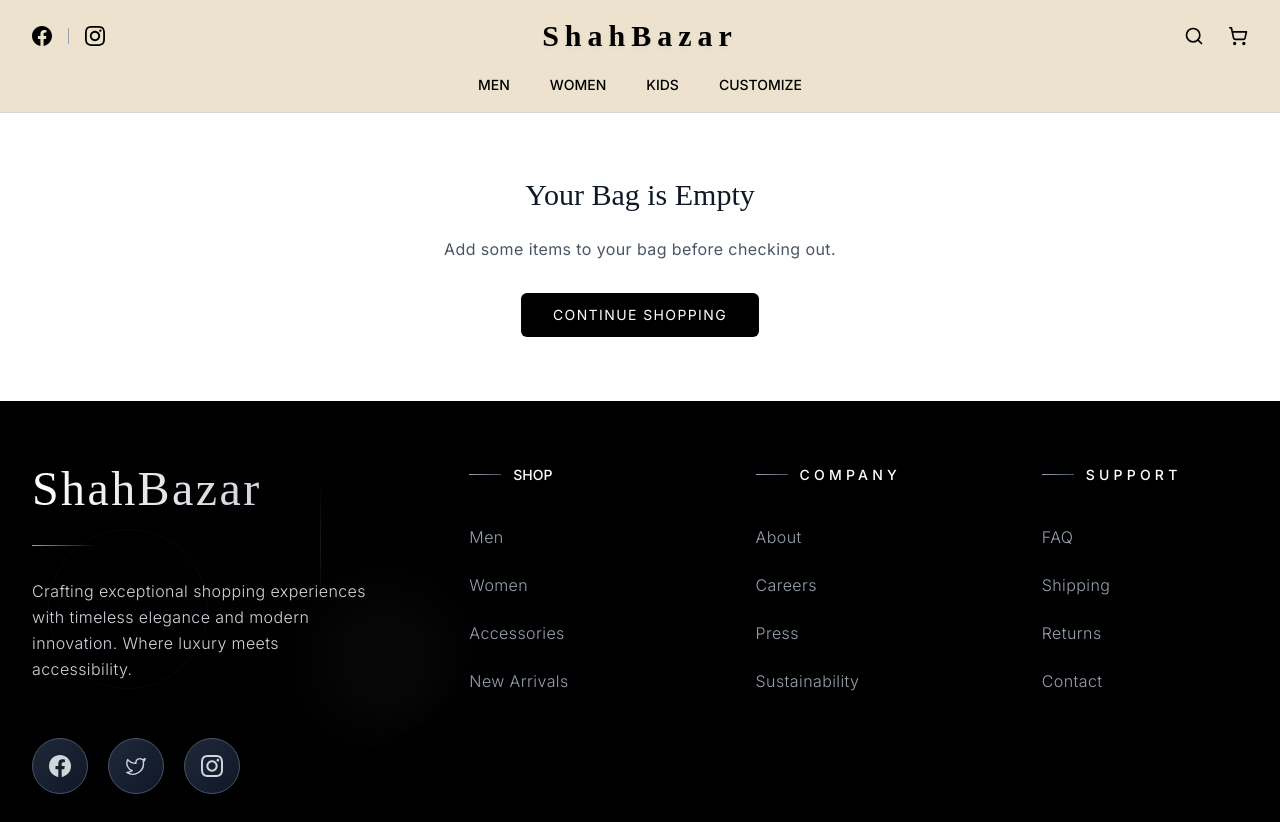
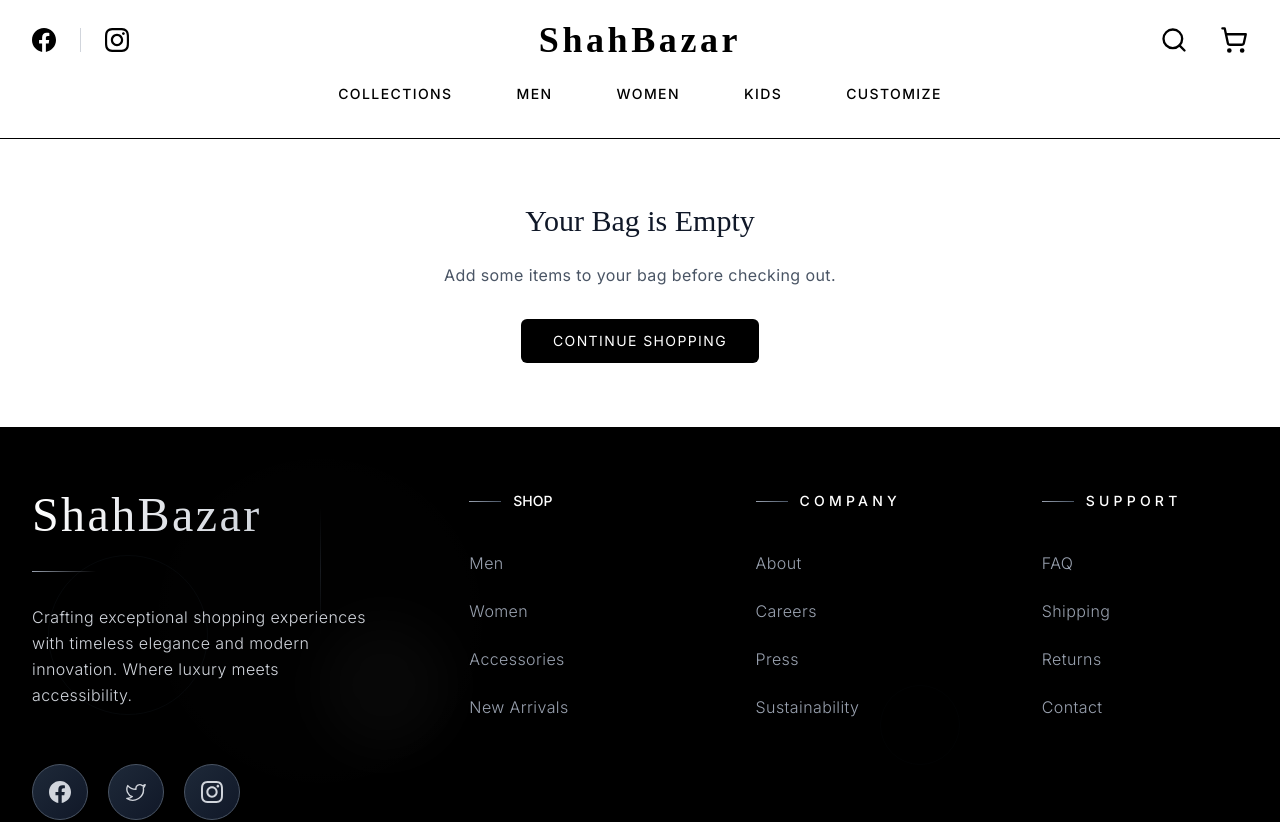
Before and after one commit to ZainJ5/e-commence-store, a Next.js app: page /checkout in a window 1280 px wide. Shown: the top 822 px of the page. Built offline with nearby package versions, Linux system fonts and the light colour scheme.

Commit message:
Updated Navbar

```diff
--- a/src/app/components/Navbar.jsx
+++ b/src/app/components/Navbar.jsx
@@ -10,47 +10,70 @@
   const [isMenuOpen, setIsMenuOpen] = useState(false);
   const [isCartOpen, setIsCartOpen] = useState(false);
   const [mounted, setMounted] = useState(false);
+  const [isScrolled, setIsScrolled] = useState(false);
   const { totalItems } = useCartStore();
 
-  // Handle SSR
+  const navigationItems = [
+    { label: 'Collections', path: '/collections' },
+    { label: 'Men', path: '/collections/men' },
+    { label: 'Women', path: '/collections/women' },
+    { label: 'Kids', path: '/collections/kids' },
+    { label: 'Customize', path: '/collections/customizable' }
+  ];
+
   useEffect(() => {
     setMounted(true);
+    const handleScroll = () => {
+      setIsScrolled(window.scrollY > 50);
+    };
+    window.addEventListener('scroll', handleScroll);
+    return () => window.removeEventListener('scroll', handleScroll);
   }, []);
 
   const linkVariants = {
     hidden: { opacity: 0, y: 20 },
-    visible: { opacity: 1, y: 0, transition: { duration: 0.5, ease: 'easeOut' } },
+    visible: { opacity: 1, y: 0, transition: { duration: 0.6, ease: [0.25, 0.8, 0.25, 1] } },
   };
 
   const mobileMenuVariants = {
     hidden: { x: '-100%', opacity: 0 },
-    visible: { x: 0, opacity: 1, transition: { duration: 0.6, ease: 'easeInOut' } },
-    exit: { x: '-100%', opacity: 0, transition: { duration: 0.6, ease: 'easeInOut' } },
+    visible: { x: 0, opacity: 1, transition: { duration: 0.5, ease: [0.25, 0.8, 0.25, 1] } },
+    exit: { x: '-100%', opacity: 0, transition: { duration: 0.4, ease: [0.25, 0.8, 0.25, 1] } },
   };
 
   return (
     <>
-      <nav className="w-full z-50 py-4 border-b border-gray-300 bg-[rgb(236,226,206)]">
+      <nav className={`w-full z-50 pt-5 pb-5 border-b transition-all duration-300 ${isScrolled ? 'bg-white shadow-lg' : 'bg-white'}`}>
         <div className="max-w-7xl mx-auto px-4 sm:px-6 lg:px-8">
-          <div className="flex justify-between items-center">
+          <div className="flex justify-between text-black items-center">
             <div className="w-1/3 flex justify-start items-center">
               <button
                 onClick={() => setIsMenuOpen(true)}
-                className="md:hidden text-black mr-4"
+                className="md:hidden text-black mr-6 hover:text-gray-600 transition-colors cursor-pointer"
                 aria-label="Open menu"
               >
-                <Menu className="w-5 h-5" />
+                <Menu className="w-7 h-7" />
               </button>
 
-              <div className="hidden lg:flex items-center">
-                <a href="https://facebook.com" target="_blank" rel="noopener noreferrer" className="transition-colors duration-300">
-                  <svg className="w-5 h-5" fill="black" viewBox="0 0 24 24">
+              <div className="hidden lg:flex items-center space-x-6">
+                <a
+                  href="https://facebook.com"
+                  target="_blank"
+                  rel="noopener noreferrer"
+                  className="text-black transition-all duration-300 hover:text-gray-600 cursor-pointer transform hover:scale-110"
+                >
+                  <svg className="w-6 h-6" fill="currentColor" viewBox="0 0 24 24">
                     <path d="M24 12.073c0-6.627-5.373-12-12-12s-12 5.373-12 12c0 5.99 4.388 10.954 10.125 11.854v-8.385H7.078v-3.47h3.047V9.43c0-3.007 1.792-4.669 4.533-4.669 1.312 0 2.686.235 2.686.235v2.953H15.83c-1.491 0-1.956.925-1.956 1.874v2.25h3.328l-.532 3.47h-2.796v8.385C19.612 23.027 24 18.062 24 12.073z" />
                   </svg>
                 </a>
-                <div className="h-4 w-px bg-gray-400 mx-4"></div>
-                <a href="https://instagram.com" target="_blank" rel="noopener noreferrer" className="transition-colors duration-300">
-                  <svg className="w-5 h-5" fill="black" viewBox="0 0 24 24">
+                <div className="h-6 w-px bg-gray-300"></div>
+                <a
+                  href="https://instagram.com"
+                  target="_blank"
+                  rel="noopener noreferrer"
+                  className="text-black transition-all duration-300 hover:text-gray-600 cursor-pointer transform hover:scale-110"
+                >
+                  <svg className="w-6 h-6" fill="currentColor" viewBox="0 0 24 24">
                     <path d="M12 2.163c3.204 0 3.584.012 4.85.07 3.252.148 4.771 1.691 4.919 4.919.058 1.265.069 1.645.069 4.849 0 3.205-.012 3.584-.069 4.849-.149 3.225-1.664 4.771-4.919 4.919-1.266.058-1.644.07-4.85.07-3.204 0-3.584-.012-4.849-.07-3.26-.149-4.771-1.699-4.919-4.92-.058-1.265-.07-1.644-.07-4.849 0-3.204.013-3.583.07-4.849.149-3.227 1.664-4.771 4.919-4.919 1.266-.057 1.645-.069 4.849-.069zm0-2.163c-3.259 0-3.667.014-4.947.072-4.358.2-6.78 2.618-6.98 6.98-.059 1.281-.073 1.689-.073 4.948 0 3.259.014 3.668.072 4.948.2 4.358 2.618 6.78 6.98 6.98 1.281.058 1.689.072 4.948.072 3.259 0 3.668-.014 4.948-.072 4.354-.2 6.782-2.618 6.979-6.98.059-1.28.073-1.689.073-4.948 0-3.259-.014-3.667-.072-4.947-.196-4.354-2.617-6.78-6.979-6.98-1.281-.059-1.69-.073-4.949-.073zm0 5.838c-3.403 0-6.162 2.759-6.162 6.162s2.759 6.163 6.162 6.163 6.162-2.759 6.162-6.163c0-3.403-2.759-6.162-6.162-6.162zm0 10.162c-2.209 0-4-1.79-4-4 0-2.209 1.791-4 4-4s4 1.791 4 4c0 2.21-1.791 4-4 4zm6.406-11.845c-.796 0-1.441.645-1.441 1.44s.645 1.44 1.441 1.44c.795 0 1.439-.645 1.439-1.44s-.644-1.44-1.439-1.44z" />
                   </svg>
                 </a>
@@ -58,54 +81,67 @@
             </div>
 
             <div className="w-1/3 flex justify-center">
-              <Link href="/" className="text-2xl font-bold tracking-tight">
+              <Link href="/" className="group">
                 <motion.span
                   initial={{ opacity: 0, x: -20 }}
                   animate={{ opacity: 1, x: 0 }}
-                  transition={{ duration: 0.8, ease: 'easeOut' }}
-                  style={{
-                    fontFamily: "'Playfair Display', serif",
-                    color: '#000',
-                    fontSize: 'clamp(22px, 5vw, 30px)',
-                    fontWeight: 900,
-                    letterSpacing: '0.2em',
-                    display: 'inline-block',
-                    textShadow: '0 2px 4px rgba(0,0,0,0.05)',
-                  }}
+                  transition={{ duration: 0.8, ease: [0.25, 0.8, 0.25, 1] }}
+                  className="font-['Playfair_Display'] text-black text-2xl xs:text-3xl sm:text-4xl font-bold tracking-widest relative"
                 >
-                  ShahBazar
+                  <span className="bg-gradient-to-r from-black to-black bg-[length:0%_2px] bg-no-repeat bg-bottom pb-2 transition-all duration-700">
+                    ShahBazar
+                  </span>
                 </motion.span>
               </Link>
             </div>
 
-            <div className="w-1/3 flex justify-end items-center space-x-6">
-              <Search className="w-5 h-5 cursor-pointer text-black" />
+            <div className="w-1/3 flex justify-end items-center space-x-4 sm:space-x-8">
+              <button
+                className="text-black hover:text-gray-600 transition-all duration-300 transform hover:scale-110 cursor-pointer"
+                aria-label="Search"
+              >
+                <Search className="w-5 h-5 sm:w-6 sm:h-6 lg:w-7 lg:h-7" />
+              </button>
+
               <button
                 onClick={() => setIsCartOpen(true)}
-                className="relative"
+                className="relative text-black hover:text-gray-600 transition-all duration-300 transform hover:scale-110 cursor-pointer"
                 aria-label="Open cart"
               >
-                <ShoppingCart className="w-5 h-5 cursor-pointer text-black" />
+                <ShoppingCart className="w-5 h-5 sm:w-6 sm:h-6 lg:w-7 lg:h-7" />
                 {mounted && totalItems > 0 && (
-                  <span className="absolute -top-2 -right-2 bg-red-500 text-white text-xs w-5 h-5 flex items-center justify-center rounded-full">
+                  <motion.span
+                    initial={{ scale: 0.5, opacity: 0 }}
+                    animate={{ scale: 1, opacity: 1 }}
+                    className="absolute -top-2 -right-2 bg-black text-white text-xs sm:text-sm w-4 h-4 sm:w-5 sm:h-5 flex items-center justify-center rounded-full font-medium"
+                  >
                     {totalItems}
-                  </span>
+                  </motion.span>
                 )}
               </button>
             </div>
           </div>
 
           <div className="hidden lg:flex justify-center mt-4">
-            <ul className="flex items-center space-x-10">
-              {['Men', 'Women', 'Kids', 'Customize'].map((label) => (
-                <li key={label}>
+            <ul className="flex items-center space-x-8 xl:space-x-16">
+              {navigationItems.map((item, index) => (
+                <motion.li
+                  key={item.label}
+                  variants={linkVariants}
+                  initial="hidden"
+                  animate="visible"
+                  transition={{ delay: index * 0.15 }}
+                >
                   <Link
-                    href={`/${label.toLowerCase()}`}
-                    className="uppercase text-sm font-medium text-black hover:underline"
+                    href={item.path}
+                    className="text-sm uppercase tracking-widest font-medium text-black hover:text-gray-500 transition-all duration-500 relative group cursor-pointer"
                   >
-                    {label}
+                    <span className="relative inline-block overflow-hidden py-2">
+                      <span className="relative z-10">{item.label}</span>
+                      <span className="absolute left-0 bottom-0 h-[2px] w-full bg-black origin-left scale-x-0 transition-transform duration-700 ease-out group-hover:scale-x-100"></span>
+                    </span>
                   </Link>
-                </li>
+                </motion.li>
               ))}
             </ul>
           </div>
@@ -115,69 +151,86 @@
       <AnimatePresence>
         {isMenuOpen && (
           <motion.div
-            className="fixed inset-0 z-50 bg-[rgb(240,230,210)]"
+            className="fixed inset-0 z-50 bg-white"
             variants={mobileMenuVariants}
             initial="hidden"
             animate="visible"
             exit="exit"
           >
             <div className="flex flex-col h-full">
-              <div className="flex justify-between items-center p-4 border-b">
-                <div className="w-8">
+              <div className="flex justify-between items-center p-6 border-b border-gray-200">
+                <div className="w-12">
                   <button
                     onClick={() => setIsMenuOpen(false)}
-                    className="p-1 text-black"
+                    className="p-2 text-black hover:text-gray-600 transition-all duration-300 cursor-pointer"
                     aria-label="Close menu"
                   >
-                    <X className="w-6 h-6" />
+                    <X className="w-6 h-6 sm:w-8 sm:h-8" />
                   </button>
                 </div>
                 <div className="flex-1 text-center">
-                  <span
-                    style={{
-                      fontFamily: "'Playfair Display', serif",
-                      color: '#000',
-                      fontWeight: 900,
-                      fontSize: '22px',
-                      letterSpacing: '0.2em',
-                    }}
-                  >
+                  <span className="font-['Playfair_Display'] text-2xl sm:text-3xl font-bold tracking-widest text-black">
                     ShahBazar
                   </span>
                 </div>
-                <div className="w-8">
-                  <Search className="w-5 h-5 text-black" />
+                <div className="w-12">
+                  <Search className="w-6 h-6 sm:w-7 sm:h-7 text-black cursor-pointer" />
                 </div>
               </div>
 
-              <div className="flex-1 overflow-auto">
-                <ul className="divide-y divide-gray-100">
-                  {['Men', 'Women', 'Kids', 'Customize'].map((label) => (
-                    <li key={label}>
+              <div className="flex-1 overflow-auto bg-gray-50">
+                <ul className="divide-y divide-gray-200">
+                  {navigationItems.map((item, index) => (
+                    <motion.li
+                      key={item.label}
+                      initial={{ opacity: 0, x: -20 }}
+                      animate={{ opacity: 1, x: 0 }}
+                      transition={{ delay: index * 0.1 }}
+                    >
                       <Link
-                        href={`/${label.toLowerCase()}`}
+                        href={item.path}
                         onClick={() => setIsMenuOpen(false)}
-                        className="flex justify-between items-center p-4 text-black"
+                        className="flex justify-between items-center py-4 sm:py-6 px-6 sm:px-8 hover:bg-gray-100 transition-all duration-300 cursor-pointer group"
                       >
-                        <span>{label}</span>
-                        <svg width="20" height="20" viewBox="0 0 24 24" fill="none" xmlns="http://www.w3.org/2000/svg">
-                          <path d="M9 18L15 12L9 6" stroke="currentColor" strokeWidth="2" strokeLinecap="round" strokeLinejoin="round"/>
+                        <span className="text-lg sm:text-xl font-medium tracking-wide text-black">{item.label}</span>
+                        <svg
+                          width="24"
+                          height="24"
+                          viewBox="0 0 24 24"
+                          fill="none"
+                          stroke="currentColor"
+                          strokeWidth="2"
+                          strokeLinecap="round"
+                          strokeLinejoin="round"
+                          className="text-black transform transition-transform duration-300 group-hover:translate-x-2"
+                        >
+                          <path d="M9 18L15 12L9 6" />
                         </svg>
                       </Link>
-                    </li>
+                    </motion.li>
                   ))}
                 </ul>
               </div>
 
-              <div className="mt-auto p-6 border-t flex justify-center space-x-4 items-center">
-                <a href="https://facebook.com" target="_blank" rel="noopener noreferrer" className="transition-colors duration-300">
-                  <svg className="w-6 h-6" fill="black" viewBox="0 0 24 24">
+              <div className="mt-auto p-6 sm:p-8 border-t border-gray-200 flex justify-center space-x-8 sm:space-x-10 items-center bg-white">
+                <a
+                  href="https://facebook.com"
+                  target="_blank"
+                  rel="noopener noreferrer"
+                  className="text-black hover:text-gray-600 transition-all duration-300 transform hover:scale-110 cursor-pointer"
+                >
+                  <svg className="w-6 h-6 sm:w-7 sm:h-7" fill="currentColor" viewBox="0 0 24 24">
                     <path d="M24 12.073c0-6.627-5.373-12-12-12s-12 5.373-12 12c0 5.99 4.388 10.954 10.125 11.854v-8.385H7.078v-3.47h3.047V9.43c0-3.007 1.792-4.669 4.533-4.669 1.312 0 2.686.235 2.686.235v2.953H15.83c-1.491 0-1.956.925-1.956 1.874v2.25h3.328l-.532 3.47h-2.796v8.385C19.612 23.027 24 18.062 24 12.073z" />
                   </svg>
                 </a>
-                <div className="h-4 w-px bg-gray-400"></div>
-                <a href="https://instagram.com" target="_blank" rel="noopener noreferrer" className="transition-colors duration-300">
-                  <svg className="w-6 h-6" fill="black" viewBox="0 0 24 24">
+                <div className="h-8 w-px bg-gray-300"></div>
+                <a
+                  href="https://instagram.com"
+                  target="_blank"
+                  rel="noopener noreferrer"
+                  className="text-black hover:text-gray-600 transition-all duration-300 transform hover:scale-110 cursor-pointer"
+                >
+                  <svg className="w-6 h-6 sm:w-7 sm:h-7" fill="currentColor" viewBox="0 0 24 24">
                     <path d="M12 2.163c3.204 0 3.584.012 4.85.07 3.252.148 4.771 1.691 4.919 4.919.058 1.265.069 1.645.069 4.849 0 3.205-.012 3.584-.069 4.849-.149 3.225-1.664 4.771-4.919 4.919-1.266.058-1.644.07-4.85.07-3.204 0-3.584-.012-4.849-.07-3.26-.149-4.771-1.699-4.919-4.92-.058-1.265-.07-1.644-.07-4.849 0-3.204.013-3.583.07-4.849.149-3.227 1.664-4.771 4.919-4.919 1.266-.057 1.645-.069 4.849-.069zm0-2.163c-3.259 0-3.667.014-4.947.072-4.358.2-6.78 2.618-6.98 6.98-.059 1.281-.073 1.689-.073 4.948 0 3.259.014 3.668.072 4.948.2 4.358 2.618 6.78 6.98 6.98 1.281.058 1.689.072 4.948.072 3.259 0 3.668-.014 4.948-.072 4.354-.2 6.782-2.618 6.979-6.98.059-1.28.073-1.689.073-4.948 0-3.259-.014-3.667-.072-4.947-.196-4.354-2.617-6.78-6.979-6.98-1.281-.059-1.69-.073-4.949-.073zm0 5.838c-3.403 0-6.162 2.759-6.162 6.162s2.759 6.163 6.162 6.163 6.162-2.759 6.162-6.163c0-3.403-2.759-6.162-6.162-6.162zm0 10.162c-2.209 0-4-1.79-4-4 0-2.209 1.791-4 4-4s4 1.791 4 4c0 2.21-1.791 4-4 4zm6.406-11.845c-.796 0-1.441.645-1.441 1.44s.645 1.44 1.441 1.44c.795 0 1.439-.645 1.439-1.44s-.644-1.44-1.439-1.44z" />
                   </svg>
                 </a>
@@ -187,7 +240,6 @@
         )}
       </AnimatePresence>
 
-      {/* Shopping Cart Component */}
       <Cart isOpen={isCartOpen} onClose={() => setIsCartOpen(false)} />
     </>
   );
```
